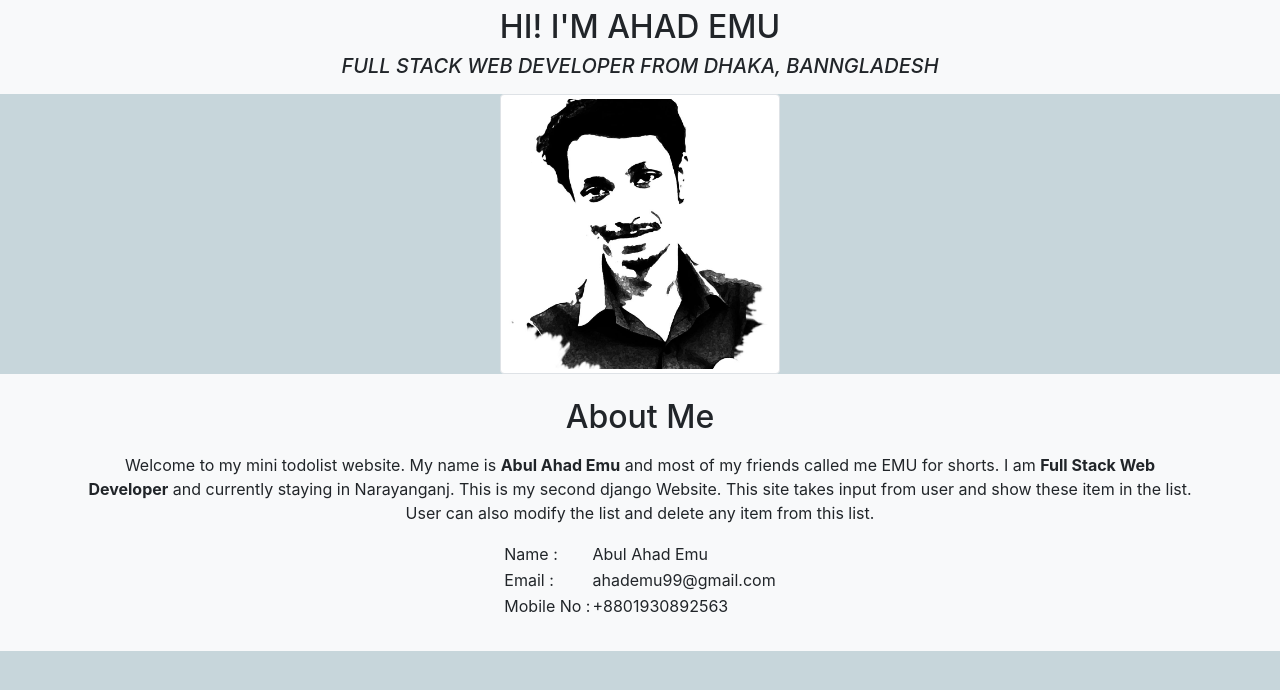
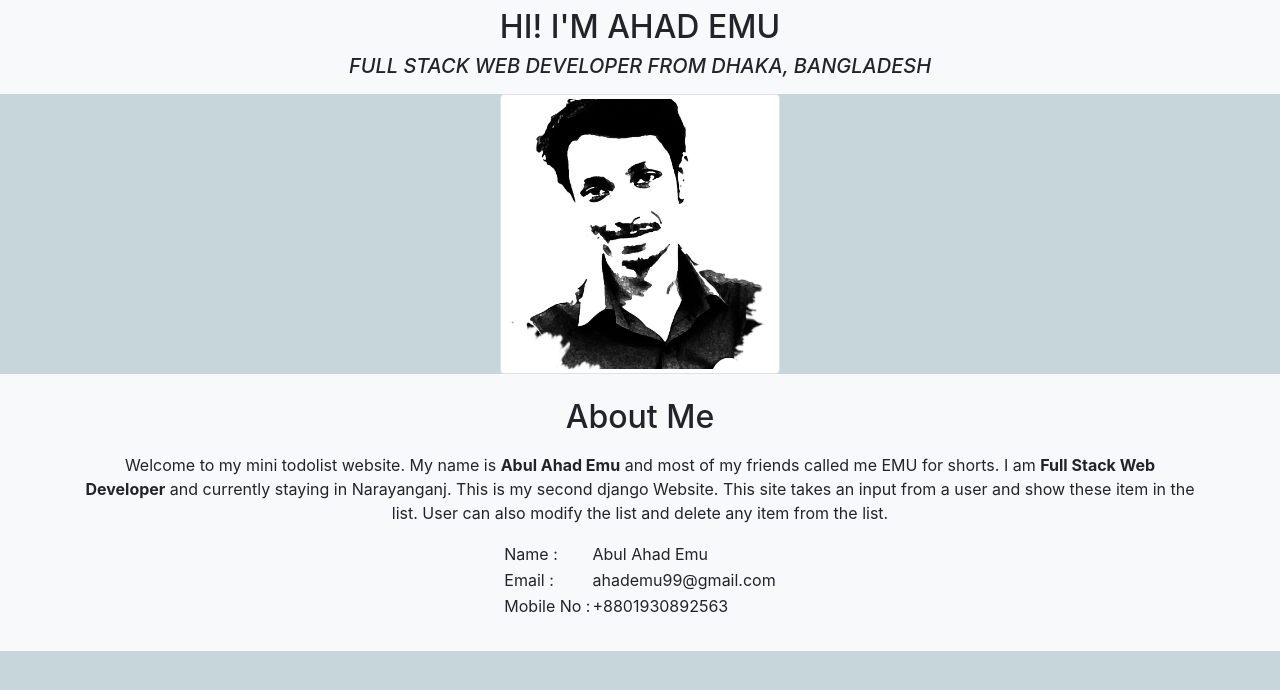
Before and after one commit to ahad-emu/Todo-List_Django, a Django app: page /about/ in a window 1280 px wide. Shown: the part 58-748 px from the top of the page. Run offline with Django 3.2, Linux system fonts and the light colour scheme; some libraries are stand-ins or nearby versions.

Commit message:
about page modify

```diff
--- a/TodoList_App/templates/apps/about.html
+++ b/TodoList_App/templates/apps/about.html
@@ -8,7 +8,7 @@
       <h2>HI! I'M AHAD EMU</h2>
     </div>
     <div class="font-italic pb-2">
-      <h5>FULL STACK WEB DEVELOPER FROM DHAKA, BANNGLADESH</h5>
+      <h5>FULL STACK WEB DEVELOPER FROM DHAKA, BANGLADESH</h5>
     </div>
   </div>
 </div>
@@ -20,7 +20,7 @@
     <h2>About Me</h2>
     <div class="container mt-3 mb-3">
       <p>Welcome to my mini todolist website. My name is <strong>Abul Ahad Emu</strong> and most of my friends called me EMU for shorts. I am <b>Full Stack Web Developer</b> and currently staying in Narayanganj.
-        This is my second django Website. This site takes input from user and show these item in the list. User can also modify the list and delete any item from this list.
+        This is my second django Website. This site takes an input from a user and show these item in the list. User can also modify the list and delete any item from the list.
       </p>
     </div>
   </div>
```
